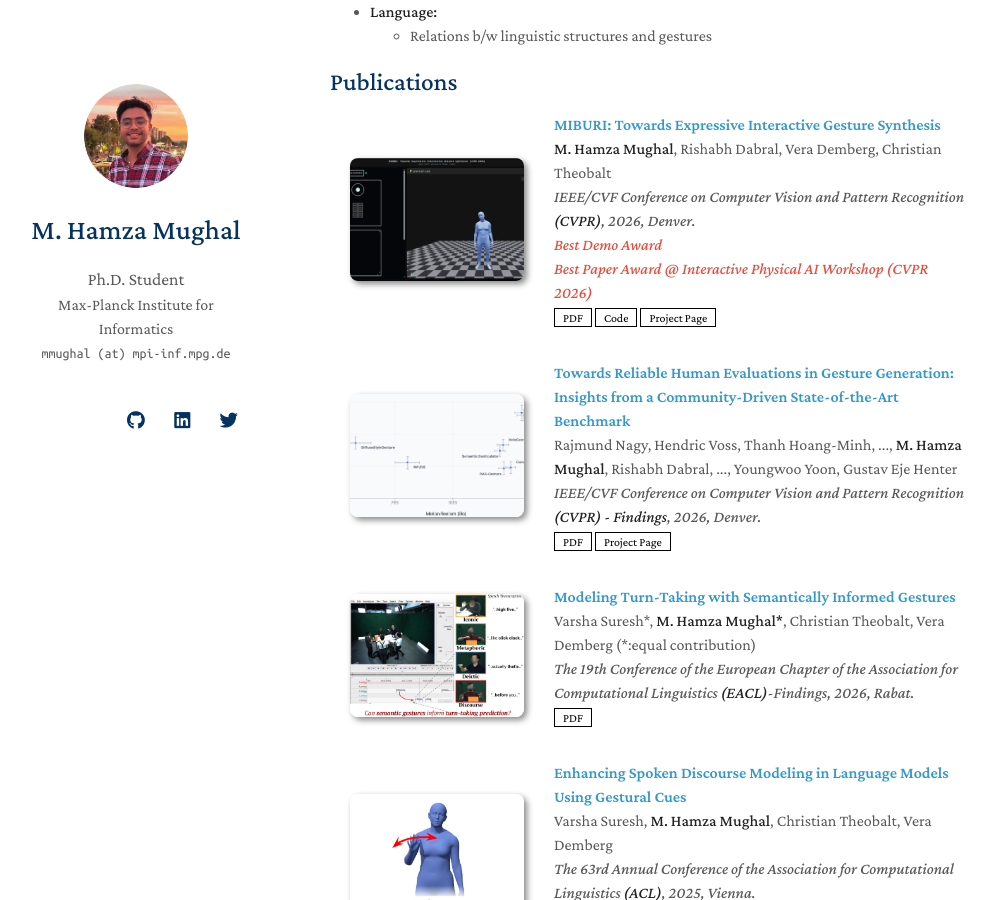
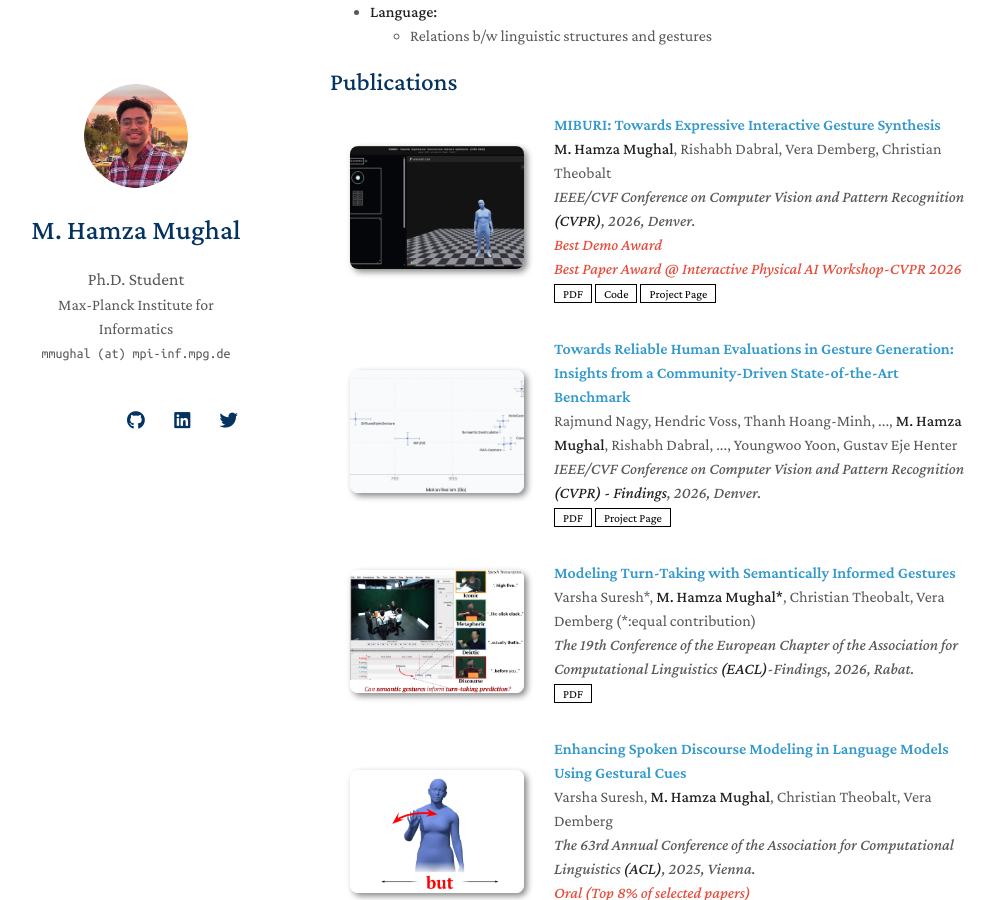
Before and after one commit to m-hamza-mughal/m-hamza-mughal.github.io, a Jekyll site: the page built from index.md, in a window 1280 px wide and 900 px high, scrolled down 473 px. Shown: the whole window, without its empty margins (140-1135 px from the left). Built offline with Jekyll 4.4.1, drawn with Linux system fonts in a browser that asks for light colours; nearby versions of some CDN libraries; a style sheet for code colours, icons or effects is not loaded; our own code applies the rules of GitHub Pages for plain Markdown files.

```diff
--- a/_data/publications.yml
+++ b/_data/publications.yml
@@ -10,7 +10,7 @@ main:
     # bibtex: https://bib.yliu.me/MICCAI23.txt
     image: ./assets/papers/miburi.gif
     notes: Best Demo Award
-    notes2: Best Paper Award @ Interactive Physical AI Workshop (CVPR 2026)
+    notes2: Best Paper Award @ Interactive Physical AI Workshop-CVPR 2026
 
   - title: "Towards Reliable Human Evaluations in Gesture Generation: Insights from a Community-Driven State-of-the-Art Benchmark"
     authors: Rajmund Nagy, Hendric Voss, Thanh Hoang-Minh, ..., <strong>M. Hamza Mughal</strong>, Rishabh Dabral, ..., Youngwoo Yoon, Gustav Eje Henter
```
